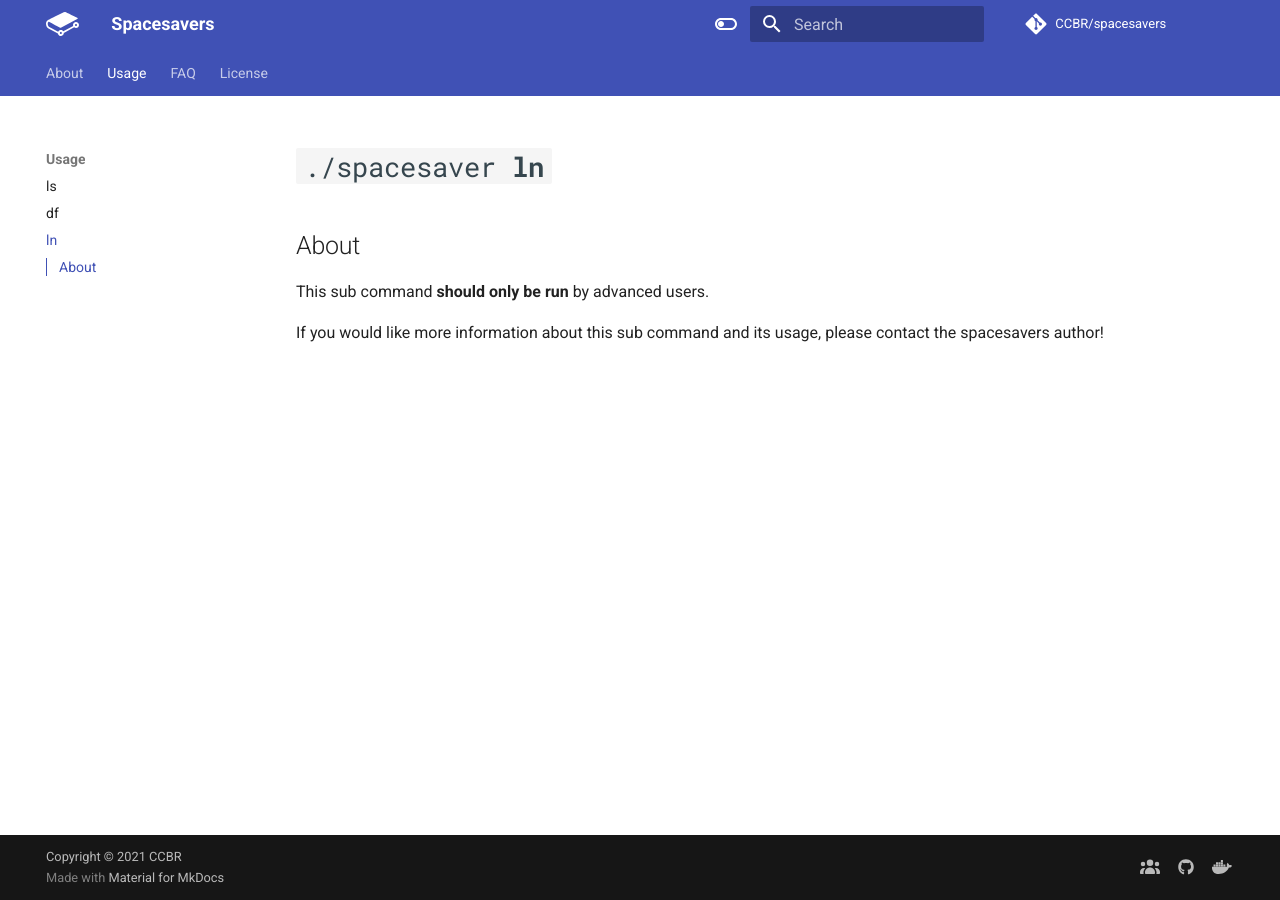
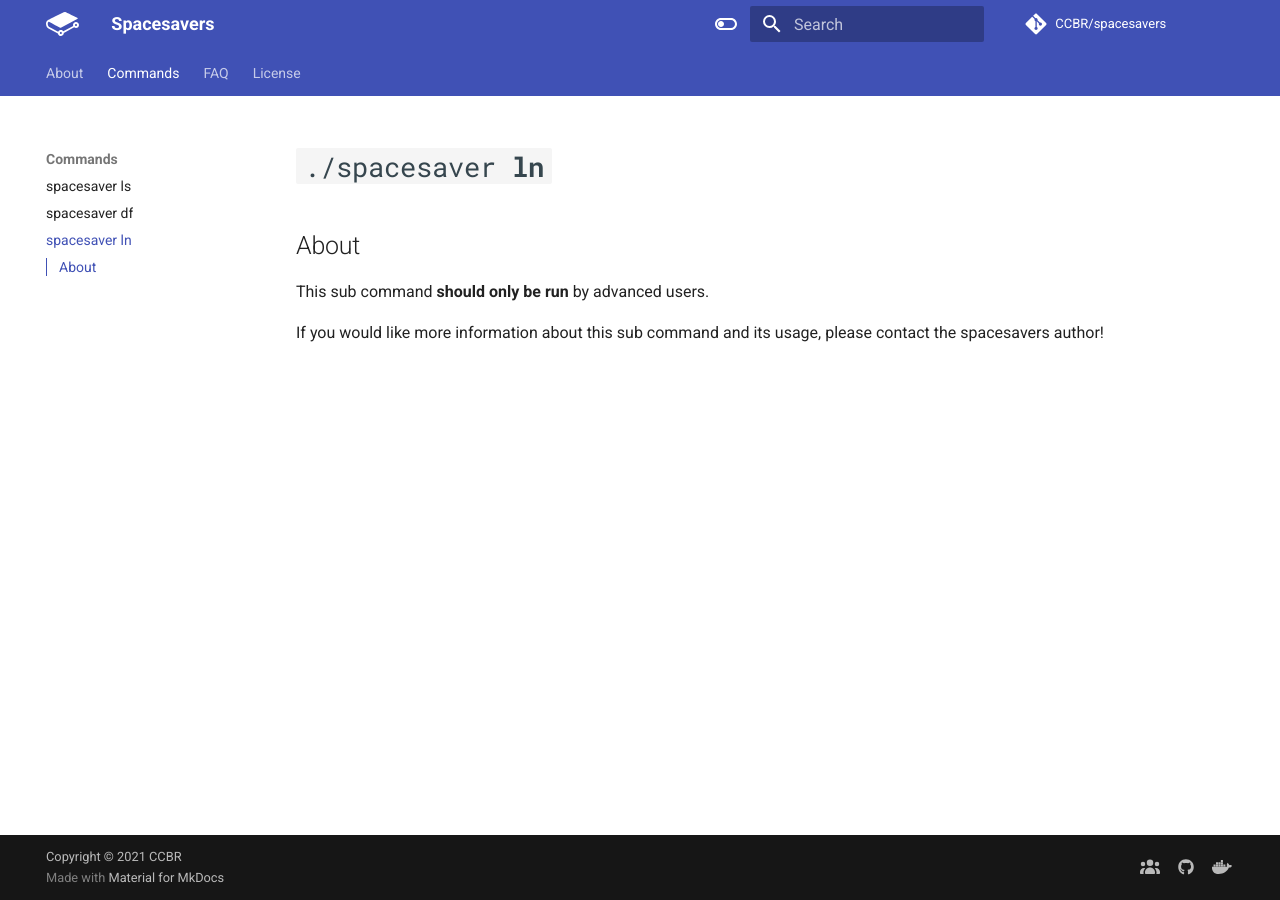
Before and after one commit to skchronicles/spacesavers, an MkDocs documentation site: the page built from docs/usage/ln.md, in a window 1280 px wide. Built offline with MkDocs 1.6.1 and Material for MkDocs 9.7.7, drawn with Linux system fonts in a browser that asks for light colours; comment, search, counter and statistics services are not loaded; the version menu is left out.

Commit message:
Adding mission statement and link to extra style sheet

```diff
--- a/mkdocs.yml
+++ b/mkdocs.yml
@@ -8,6 +8,10 @@
 repo_name: CCBR/spacesavers
 repo_url: https://github.com/CCBR/spacesavers
 edit_uri: https://github.com/CCBR/spacesavers/edit/master/docs/
+
+# Extra
+extra_css:
+  - css/extra.css
 
 # Copyright
 copyright: Copyright &copy; 2021 CCBR
@@ -95,10 +99,10 @@
 # Page Tree
 nav:
   - About: index.md
-  - Usage:
-    - ls: usage/ls.md
-    - df: usage/df.md
-    - ln: usage/ln.md
+  - Commands:
+    - spacesaver ls: usage/ls.md
+    - spacesaver df: usage/df.md
+    - spacesaver ln: usage/ln.md
   - FAQ:
     - General Questions: faq/questions.md
   - License: license.md
```
Also changed, not shown: docs/index.md (+4 -3 lines).
